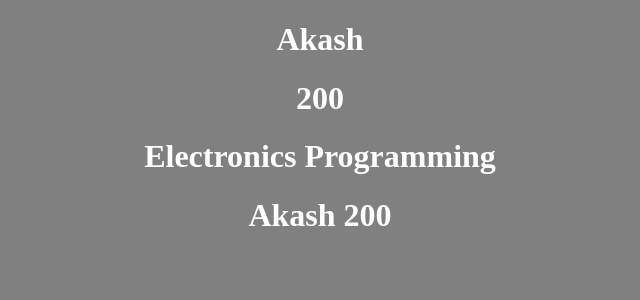
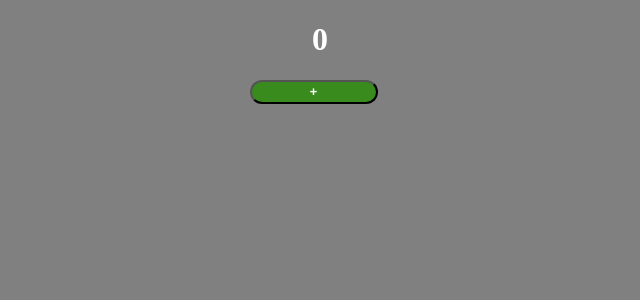
Before and after one commit to SazinSamin/ReactJs, a React (Create React App) app: page / in a window 1280 px wide. Shown: the top 300 px of the page, without its empty margins (320-960 px from the left). Built offline with nearby package versions, Linux system fonts and the light colour scheme.

Commit message:
LifeCycle method

```diff
--- a/src/App.js
+++ b/src/App.js
@@ -1,9 +1,9 @@
-import Users from "./Components/Users";
+import LifeCycle from "./LifeCycle/LifeCycle_methods";
 
 
 
 export default function App() {
     return <div>
-        <Users />
+        <LifeCycle />
     </div>
 }
--- a/src/Components/User.js
+++ /dev/null
@@ -1,37 +0,0 @@
-import PropTypes from "prop-types";
-
-const User = (props) => {
-  const { name, id, subject, student } = props;
-  const { subject1, subject2 } = props.subject;
-  const { studentName, studentId } = props.student;
-
-  return (
-    <div>
-      <h1>{name}</h1>
-      <h1>{id}</h1>
-      <h1>
-        {subject1} {subject2}
-      </h1>
-      <h1>
-        {studentName} {studentId}
-      </h1>
-    </div>
-  );
-};
-
-User.prototype = {
-  name: PropTypes.string,
-  id: PropTypes.number,
-  subject: PropTypes.object,
-  student: PropTypes.shape({
-    studentName: PropTypes.string,
-    studentId: PropTypes.number,
-  }),
-};
-
-User.defaultProps = {
-  name: "Your Name please",
-  id: 122,
-};
-
-export default User;
--- a/src/Components/Users.js
+++ /dev/null
@@ -1,27 +0,0 @@
-import { useState } from "react";
-import User from "./User";
-
-const Users = () => {
-
-  const [name, setName] = useState("Akash");
-  const [id, setId] = useState(200);
-
-  const [subject, setSubject] = useState({
-    subject1: "Electronics",
-    subject2: "Programming"
-  });
-
-  const [student, setStudent] = useState({
-    studentName: "Akash",
-    studentId: 200,
-  });
-
-
-
-  return (<div>
-    <User name={name} id={id} subject={subject} student={student} />
-  </div>)
-}
-
-
-export default Users;
--- /dev/null
+++ b/src/LifeCycle/LifeCycle_methods.js
@@ -0,0 +1,42 @@
+import { Component } from "react";
+
+export default class LifeCycle extends Component {
+
+  constructor(props) {
+    super(props);
+
+    console.log("Constructor called")
+    this.state = {
+      count: 0,
+    };
+
+  }
+
+  componentDidMount () {
+    console.log("componentDidMount");
+  }
+
+  shouldComponentUpdate () {
+    console.log("shouldComponentUpdate");
+    return true;
+  }
+
+  componentDidUpdate () {
+    console.log("componentDidUpdate")
+  }
+
+  handleIncrement = () => {
+    this.setState({
+      count : this.state.count + 1
+    })
+  }
+
+  render() {
+    return <div>
+      {console.log("UI Rendered")}
+      <h1>{this.state.count}</h1>
+      <button onClick={this.handleIncrement}>+</button>
+    </div>
+  }
+
+}
```
Also changed, not shown: 1 other file (tests, documents, lock files or other folders).
